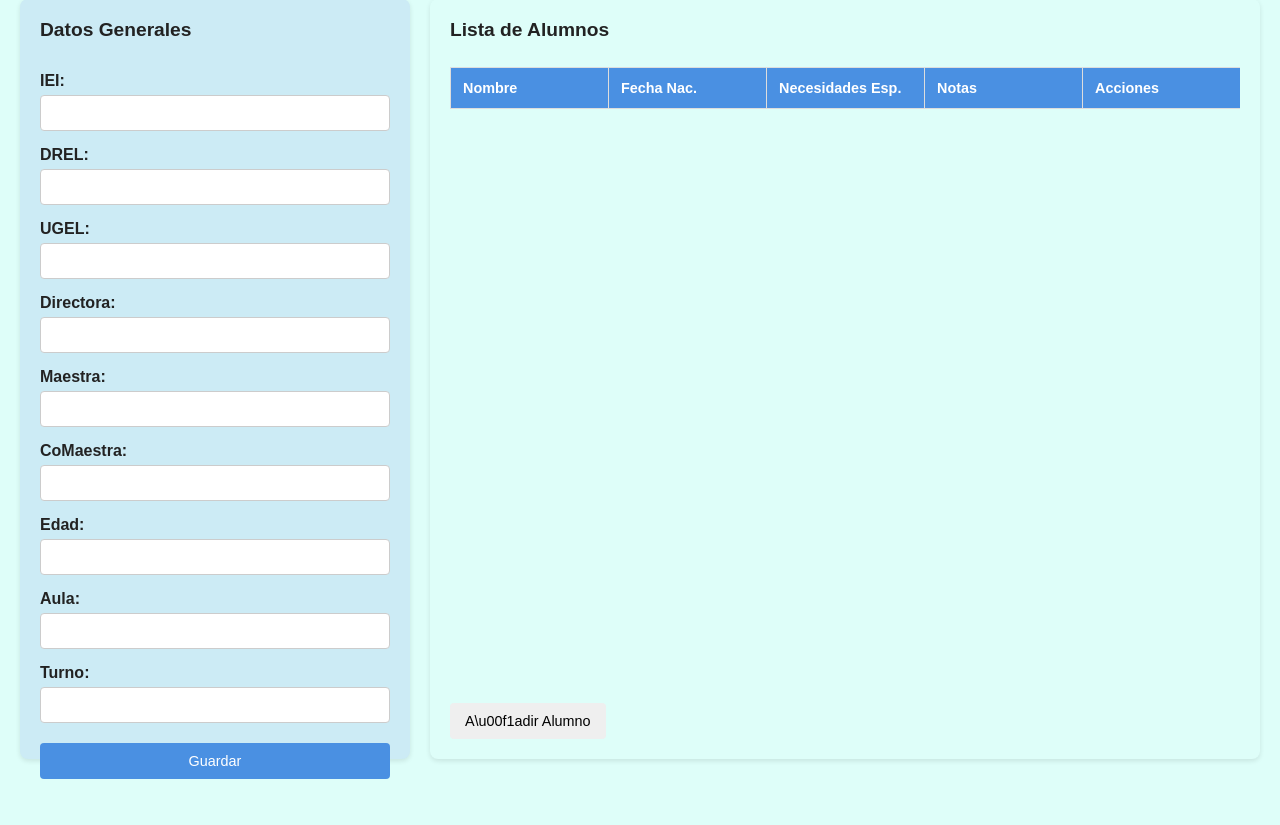
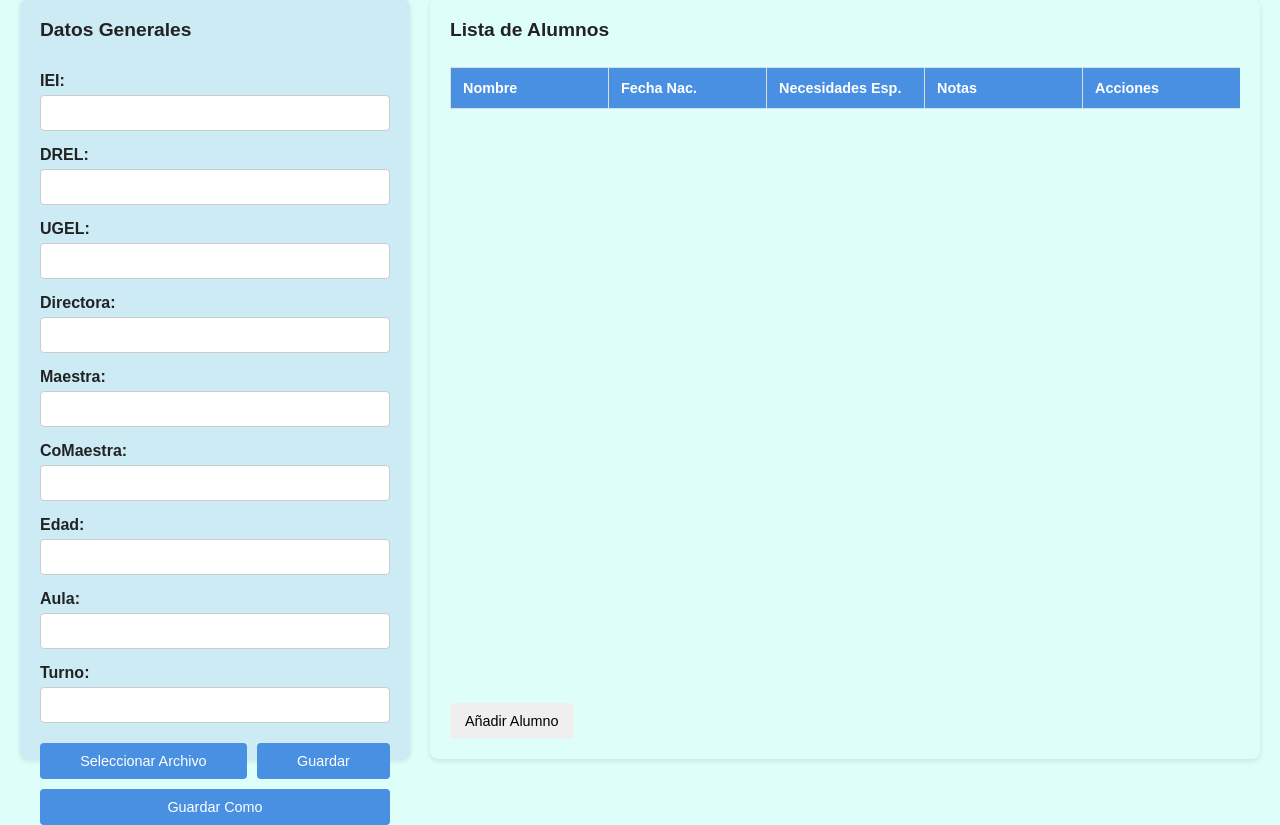
Before and after one commit to ReinaPapaya/Editor_Clase_Web, a Flask app: page / in a window 1280 px wide. Shown: the part 21-846 px from the top of the page. Before the commit the page ends 800 px from the top, so only its background shows below. Run offline with Flask 3, Linux system fonts and the light colour scheme; data that the repository does not hold is empty.

Commit message:
Update index.html

```diff
--- a/templates/index.html
+++ b/templates/index.html
@@ -39,11 +39,14 @@
                 <label for="turno">Turno:</label>
                 <input type="text" id="turno" name="turno">
 
-                <!-- Botones para guardar -->
+                <!-- Elemento oculto para seleccionar archivo -->
+                <input type="file" id="file-input" accept=".json" style="display:none;">
+
+                <!-- Botones para archivo -->
                 <div class="button-group">
+                     <button type="button" id="select-file-button">Seleccionar Archivo</button>
                      <button type="button" id="save-button">Guardar</button>
-                     <!-- <button type="button" id="save-as-button">Guardar Como</button> -->
-                     <!-- Para simplificar, no implementamos "Guardar Como" en esta primera iteraci\u00f3n -->
+                     <button type="button" id="save-as-button">Guardar Como</button>
                 </div>
             </form>
         </div>
@@ -62,30 +65,30 @@
                     </tr>
                 </thead>
                 <tbody>
-                    <!-- Las filas de alumnos se generar\u00e1n aqu\u00ed din\u00e1micamente -->
+                    <!-- Las filas de alumnos se generarán aquí dinámicamente -->
                 </tbody>
             </table>
             <div class="button-group">
-                <button type="button" id="add-alumno-button">A\u00f1adir Alumno</button>
+                <button type="button" id="add-alumno-button">Añadir Alumno</button>
                 <!-- Los botones de Editar, Eliminar, Duplicar se activan al seleccionar una fila -->
             </div>
         </div>
     </div>
 
-    <!-- Modal para A\u00f1adir/Editar Alumno -->
+    <!-- Modal para Añadir/Editar Alumno -->
     <div id="student-modal" class="modal">
         <div class="modal-content">
             <span class="close">&times;</span>
-            <h2 id="modal-title">A\u00f1adir Alumno</h2>
+            <h2 id="modal-title">Añadir Alumno</h2>
             <form id="student-form">
-                <input type="hidden" id="student-index"> <!-- Para saber si es edici\u00f3n -->
+                <input type="hidden" id="student-index"> <!-- Para saber si es edición -->
 
                 <label for="student-nombre">Nombre:</label>
                 <input type="text" id="student-nombre" required>
 
                 <label for="student-fechaNacimiento">Fecha de Nacimiento (DD/MM/AAAA):</label>
                 <input type="text" id="student-fechaNacimiento" placeholder="dd/mm/aaaa" required>
-                <!-- En una versi\u00f3n m\u00e1s avanzada, podr\u00edas usar un datepicker de JS -->
+                <!-- En una versión más avanzada, podrías usar un datepicker de JS -->
 
                 <label for="student-necesidadesEspeciales">Necesidades Especiales:</label>
                 <textarea id="student-necesidadesEspeciales"></textarea>
```
